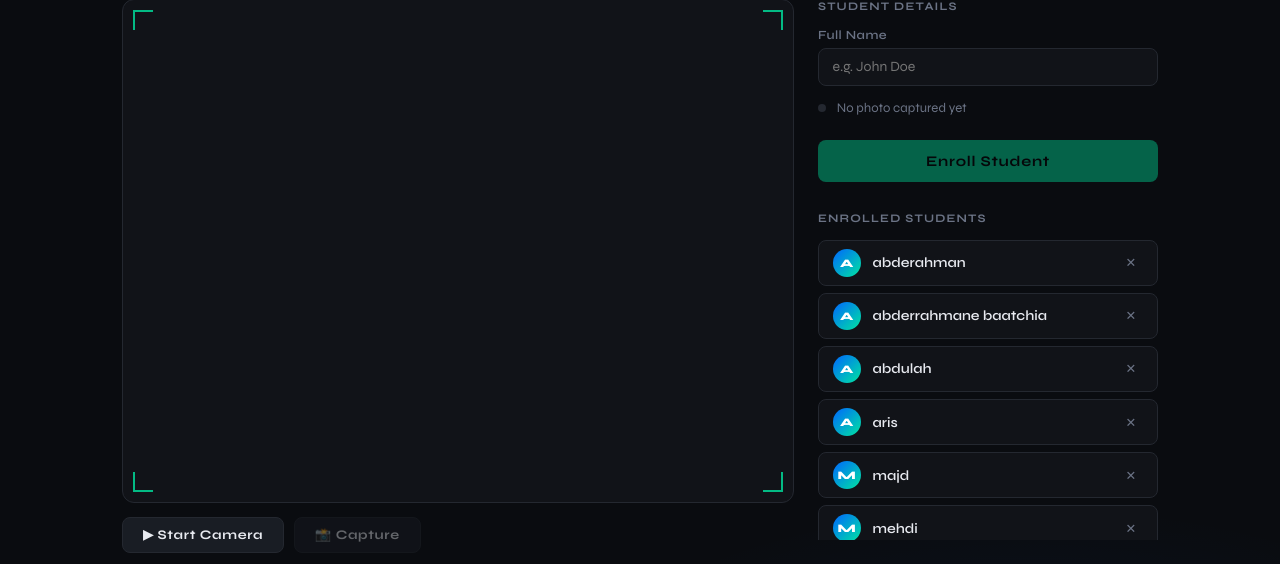
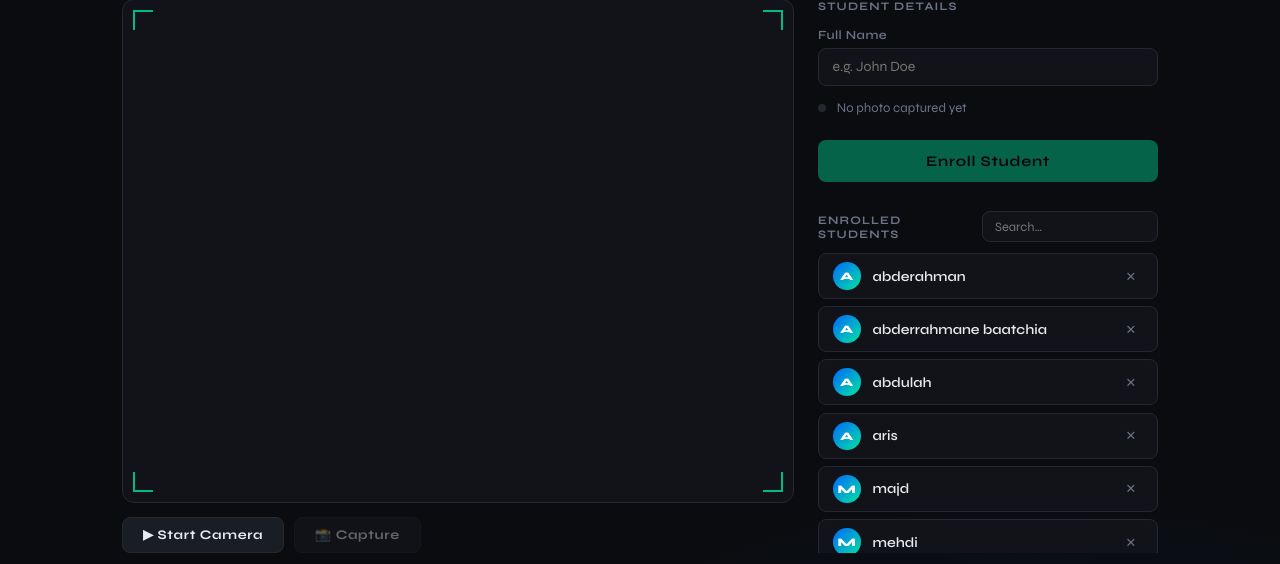
Before and after one commit to Abderrahmane-41/CNS-Face-Recog, a Flask app: page /enroll in a window 1280 px wide. Shown: the part 191-755 px from the top of the page. Run offline with Flask 3, Linux system fonts and the light colour scheme; data comes from the database, SQL or seed files in the repository; both versions use the stored data as it was after the commit; parts of the project's set-up code (start-up, migrations or seed data) failed here and were passed over; some web fonts are replaced.

Commit message:
add search

```diff
--- a/static/style.css
+++ b/static/style.css
@@ -412,3 +412,19 @@ body {
   border: none;
 }
 .btn-danger:hover:not(:disabled) { filter: brightness(1.1); }
+
+/* ── Students list search ──────────────────────────────────────────────── */
+.students-list-header {
+  display: flex;
+  align-items: center;
+  justify-content: space-between;
+  gap: .8rem;
+  margin-bottom: .7rem;
+}
+.students-list-header h3 { margin-bottom: 0; }
+.search-inline {
+  width: auto;
+  flex: 0 0 140px;
+  padding: .4rem .75rem;
+  font-size: .8rem;
+}
--- a/templates/enroll.html
+++ b/templates/enroll.html
@@ -47,8 +47,13 @@
 
     <!-- Enrolled list -->
     <div class="students-list-section">
-      <h3>Enrolled Students</h3>
+      <div class="students-list-header">
+        <h3>Enrolled Students</h3>
+        <input type="text" id="studentSearch" class="form-input search-inline"
+               placeholder="Search…" oninput="filterStudents()"/>
+      </div>
       <div id="studentsList" class="students-list"></div>
+      <p id="noSearchResult" class="empty-msg" style="display:none">No students match your search.</p>
     </div>
   </div>
 
@@ -224,6 +229,20 @@ function showResult(success, msg) {
 }
 
 // ── Students list ──────────────────────────────────────────────────────────
+function filterStudents() {
+  const query = document.getElementById('studentSearch').value.trim().toLowerCase();
+  const items = document.querySelectorAll('#studentsList .student-item');
+  let visible = 0;
+  items.forEach(item => {
+    const name = item.querySelector('.student-name').textContent.toLowerCase();
+    const show = !query || name.includes(query);
+    item.style.display = show ? 'flex' : 'none';
+    if (show) visible++;
+  });
+  document.getElementById('noSearchResult').style.display =
+    (query && visible === 0) ? 'block' : 'none';
+}
+
 async function loadStudents() {
   const res  = await fetch('/api/students');
   const list = await res.json();
```
Also changed, not shown: templates/attendance.html (+21 -2 lines), database/attendance.db.
